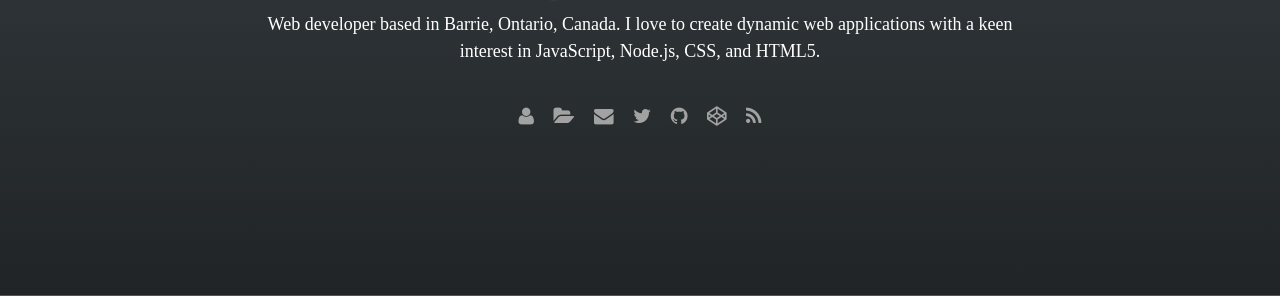
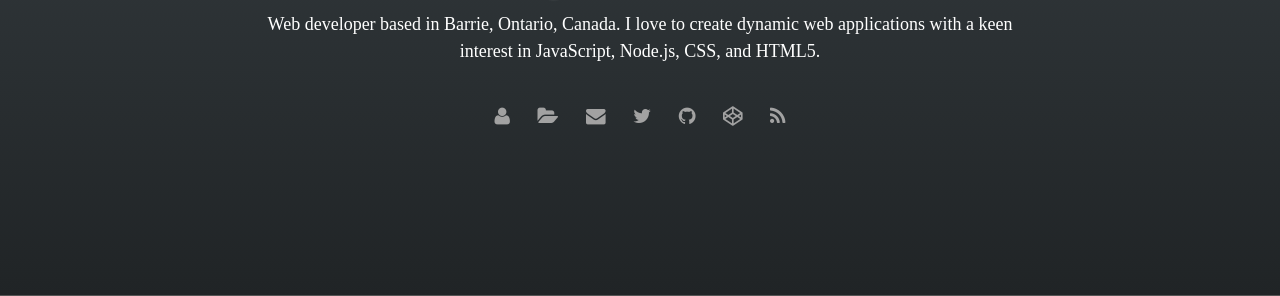
Before and after one commit to ryanmorr/ryanmorr.github.io, a Jekyll site: the page built from index.html, in a window 1280 px wide. Shown: the part 239-535 px from the top of the page. Built offline with Jekyll 4.4.1, drawn with Linux system fonts in a browser that asks for light colours; some web fonts are replaced; the list of posts is cut into pages by our own code.

Commit message:
Increase margin between header icon links

```diff
--- a/css/main.css
+++ b/css/main.css
@@ -387,7 +387,7 @@ input[type="submit"]:hover {
 .icon-links a {
     font-size: 1.4em;
     display: inline-block;
-    margin: 21px 8px 0;
+    margin: 21px 12px 0;
     color: #a2a2a2;
     text-decoration: none;
     position: relative;
```
